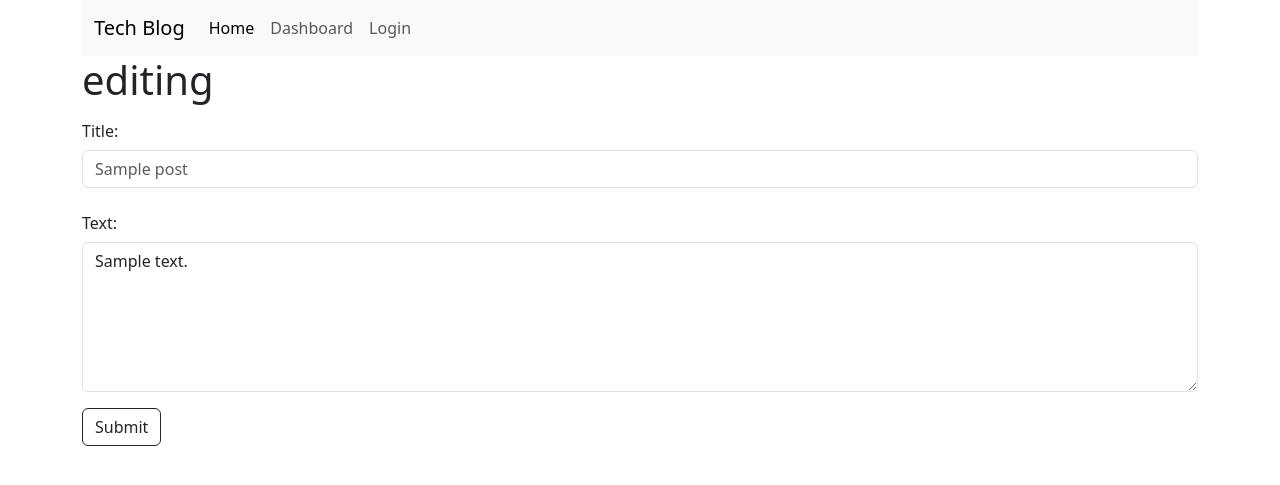
After one commit to Jon-Ledo/Fullstack-tech-blog-using-handlebars, a Node project: template views/editPost.handlebars in a window 1280 px wide. The commit adds this page. Shown: the top 485 px of the page. Run offline with Node 20 templates, Linux system fonts and the light colour scheme; the template is opened without the code that fills it: most values are stand-ins (such as "Sample title", 1, 10 or a date in 2020); some libraries are stand-ins or nearby versions.

Commit message:
set up a new home route to render information into the dashboard handlebars files. Moved a modal into a partial folder to help make trhings easier to read. Had to update many files to get data to display correctly. From the dashboard, a user may not create a new post, and edit their post after (still need the delete function).

```diff
--- a/public/css/style.css
+++ b/public/css/style.css
@@ -68,3 +68,9 @@
 .show-text .plus-icon {
   display: none;
 }
+/* #2C3E50 */
+
+.blog-post {
+  background-color: #c7f7f7;
+  padding: 0.5rem;
+}
--- /dev/null
+++ b/public/js/editPost.js
@@ -0,0 +1,29 @@
+if (window.location.pathname.includes('/dashboard/edit-blog-post')) {
+  const title = document.querySelector('#edit-blog-title')
+  const text = document.querySelector('#edit-blog-text')
+  const editBtn = document.querySelector('#edit-btn')
+  const postId = parseInt(document.querySelector('form').dataset.postId)
+  const userId = parseInt(document.querySelector('#logout').dataset.userId)
+
+  title.value = title.placeholder
+  text.value = text.innerHTML
+
+  editBtn.addEventListener('click', () => {
+    const newEdit = {
+      title: title.value,
+      text: text.value,
+    }
+
+    editBlogToDB(postId, newEdit).then(() => {
+      window.location.replace(`/dashboard/${userId}`)
+    })
+  })
+}
+
+const editBlogToDB = (id, editedBlog) => {
+  return fetch(`/api/posts/${id}`, {
+    method: 'PUT',
+    headers: { 'Content-Type': 'application/json' },
+    body: JSON.stringify(editedBlog),
+  })
+}
--- /dev/null
+++ b/public/js/newPost.js
@@ -0,0 +1,33 @@
+if (window.location.pathname === '/dashboard') {
+  const formSubmitBtn = document.querySelector('#form-submit-btn')
+  const user = document.querySelector('#user')
+  const userID = parseInt(user.dataset.userId)
+  const blogPosts = document.querySelectorAll('.blog-post')
+
+  formSubmitBtn.addEventListener('click', (event) => {
+    event.preventDefault()
+
+    let blogTitle = document.querySelector('#blog-title').value.trim()
+    let blogText = document.querySelector('#blog-text').value.trim()
+
+    const newBlogPostObj = {
+      title: blogTitle,
+      text: blogText,
+      user_id: userID,
+    }
+
+    postBlogToDB(newBlogPostObj).then(() => {
+      blogTitle = ''
+      blogText = ''
+      window.location.reload()
+    })
+  })
+}
+
+const postBlogToDB = (newBlogPost) => {
+  return fetch('/api/posts', {
+    method: 'POST',
+    headers: { 'Content-Type': 'application/json' },
+    body: JSON.stringify(newBlogPost),
+  })
+}
--- /dev/null
+++ b/views/editPost.handlebars
@@ -0,0 +1,17 @@
+<h1>editing</h1>
+
+{{#with postData}}
+
+<form id="blog-form" data-post-id="{{id}}">
+  <div class="mb-3">
+    <label for="blog-title" class="col-form-label">
+      Title:</label>
+    <input type="text" class="form-control" id="edit-blog-title" placeholder="{{title}}">
+  </div>
+  <div class="mb-3">
+    <label for="blog-text" class="col-form-label">Text:</label>
+    <textarea class="form-control" id="edit-blog-text" style="height: 150px;">{{text}}</textarea>
+  </div>
+  <button type="button" class="btn btn-outline-dark" id="edit-btn">Submit</button>
+</form>
+{{/with}}
--- a/views/layouts/main.handlebars
+++ b/views/layouts/main.handlebars
@@ -20,6 +20,8 @@
   <script src="/js/login.js" defer></script>
   <script src="/js/script.js" defer></script>
   <script src="/js/addComments.js" defer></script>
+  <script src="/js/newPost.js" defer></script>
+  <script src="/js/editPost.js" defer></script>
 </head>
 <body>
   <div class="container">
--- a/views/partials/navbar.handlebars
+++ b/views/partials/navbar.handlebars
@@ -13,7 +13,7 @@
 
         {{#if loggedIn}}
         <li class="nav-item">
-          <a class="nav-link" href="/dashboard">Dashboard</a>
+          <a class="nav-link" href="/dashboard/{{user_id}}">Dashboard</a>
         </li>
 
         {{else}}
```
Also changed, not shown: controllers/routes/homeRoutes.js (+41 -5 lines), views/dashboard.handlebars (+34 -0 lines), views/partials/modalNewPost.handlebars (added, +30 -0 lines), README.md.
